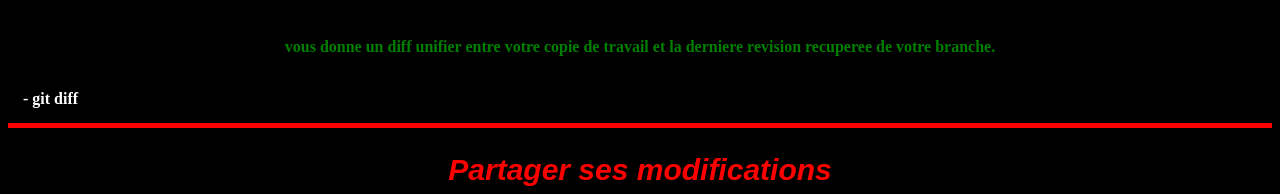
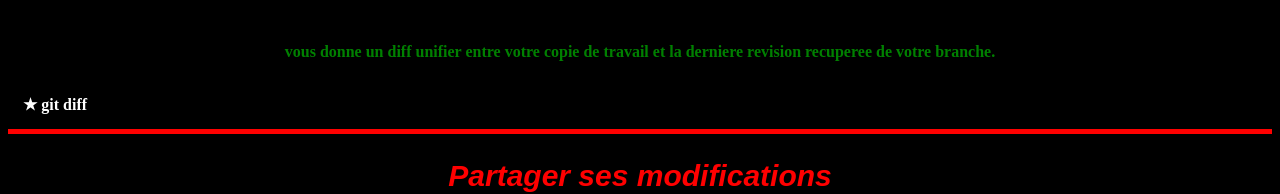
Before and after one commit to kikim5959/GIT, a plain HTML site: page index.html in a window 1280 px wide. Shown: the part 1844-2038 px from the top of the page. Drawn offline with Linux system fonts and the light colour scheme.

Commit message:
ajustement du site

```diff
--- a/index.html
+++ b/index.html
@@ -61,19 +61,19 @@ Dans la console, commencez par envoyer ces trois lignes :</strong></p>
 
     <div>
         <p>L'ajout d'un fichier s'effectue, comme vu un peu plus haut,avec la commande</p>
-        <br> - git add nom_du_fichier</p>
+        <br> &#9733 git add nom_du_fichier</p>
     </div>
 
 
     <div>
         <p>Pour retirer un fichier du suivi, faites</p>
-        <br> - git rm chemin_vers_le_fichier </div>
+        <br> &#9733 git rm chemin_vers_le_fichier </div>
 
 
 
     <div>
         <p>Son statut sera maintenant 'deleted'. Attention, il sera egalement supprimer de votre copie locale ! En cas de mauvaise manipulation, faites, pour faire reapparaître le fichier :</p>
-        <br> git reset chemin_vers_le_fichier</div>
+        <br> &#9733 git reset chemin_vers_le_fichier</div>
 
 
 
@@ -86,7 +86,7 @@ Dans la console, commencez par envoyer ces trois lignes :</strong></p>
 
             Cette commande sert de facon generale a annuler les modifications apportees depuis la derniere mise à jour,
             <br> en ajoutant l'option --hard. Là faites bien attention, c'est irreversible par contre ! Par exemple, si j'ai modifier index.php mais que je souhaite annuler mes modifications, je ferai </p>
-        <br> - git reset --hard index.php</div>
+        <br> &#9733  git reset --hard index.php</div>
 
 
 
@@ -95,7 +95,7 @@ Dans la console, commencez par envoyer ces trois lignes :</strong></p>
     <div>
         <p  >Si vous voulez seulement arreter le suivi d'un fichier, sans le supprimer,
             <br>vous devez utiliser l'option --cached. Cela conserve votre fichier local mais arrete son suivi. Exemple :</p>
-        <br> git rm --cached fichier_prive </div>
+        <br> &#9733 git rm --cached fichier_prive </div>
 
 
 
@@ -103,10 +103,11 @@ Dans la console, commencez par envoyer ces trois lignes :</strong></p>
 
     <div>
         <p>vous donne un diff unifier entre votre copie de travail et la derniere revision recuperee de votre branche.</p>
-        <br>    - git diff </div>
+        <br>    &#9733 git diff </div>
 
 
 <h2 id="gras"> Partager ses modifications</h2>
+&#9733;
 
 
 </html>
```
